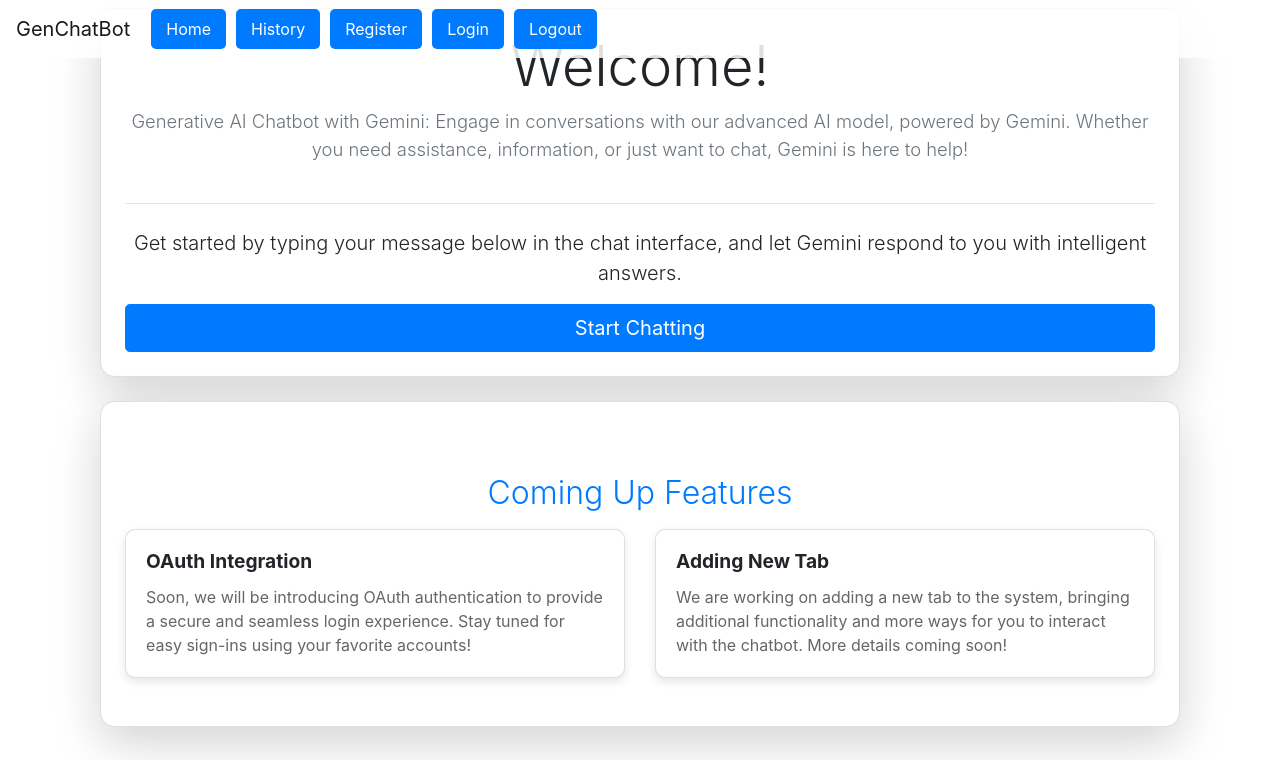
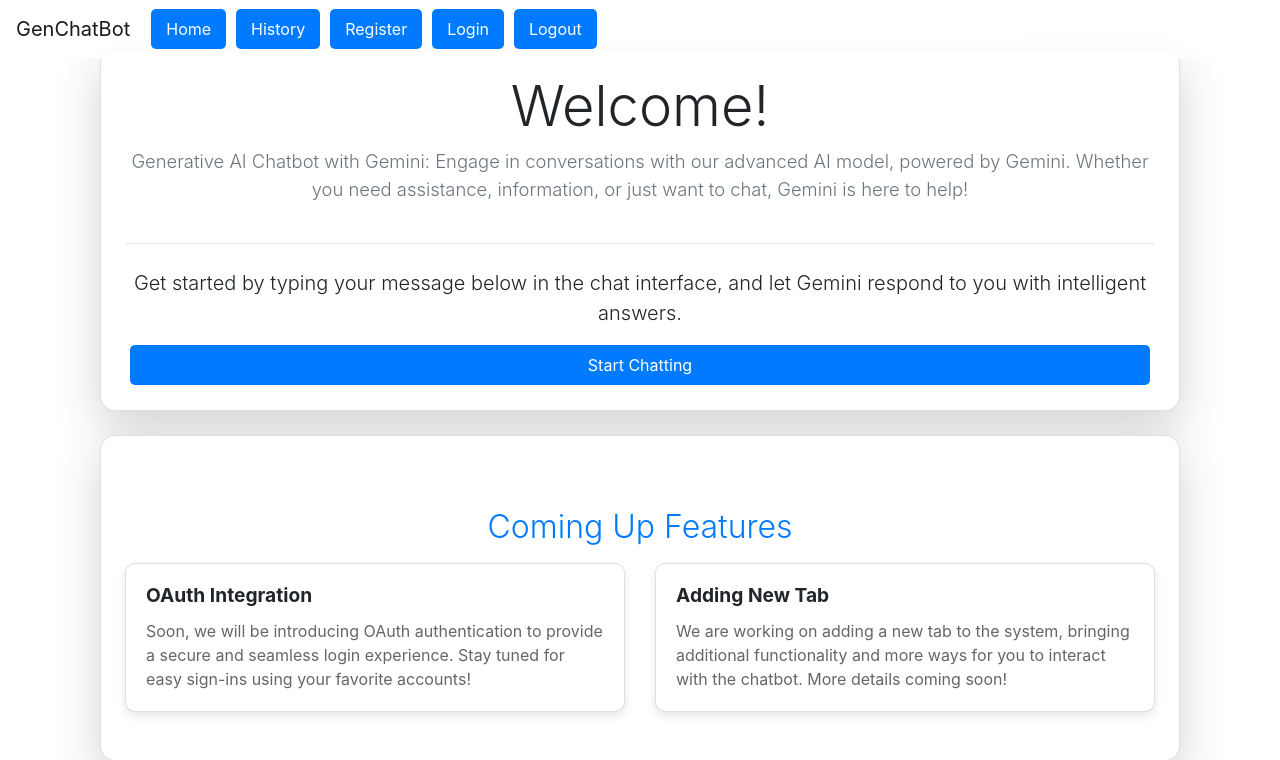
Before and after one commit to biniam0/GemBot, a Django app: page / in a window 1280 px wide. Shown: the top 760 px of the page. Run offline with Django 5.2, Linux system fonts and the light colour scheme; some libraries are stand-ins or nearby versions.

Commit message:
Adding some styling and hovering effect on Start Chatting button in home page

```diff
--- a/chatbot/templates/home.html
+++ b/chatbot/templates/home.html
@@ -29,9 +29,23 @@
     font-size: 1rem;
     color: #666;
   }
+  .btn {
+    background-color: #007bff; /* Light blue background */
+    border: none;
+    color: white; /* Blue text */
+    margin: 1px 5px; /* Add some spacing between buttons */
+    padding: 8px 15px; /* Adjust padding for consistent look */
+    border-radius: 5px; /* Slightly rounded corners */
+    transition: background-color 0.3s ease, color 0.3s ease;
+  }
+
+  .btn:hover {
+    background-color: white; /* Slightly darker blue on hover */
+    color: black; /* Darker text on hover */
+  }
 </style>
 
-<div class="container mt-2">
+<div class="container mt-5">
   <div class="card p-4 shadow-lg text-center">
     {% comment %} {% if user.is_authenticated %}
     <h1 class="display-4">Welcome, {{ user.username }}!</h1>
@@ -51,9 +65,7 @@
       Get started by typing your message below in the chat interface, and let
       Gemini respond to you with intelligent answers.
     </p>
-    <a class="btn btn-primary btn-lg" href="{% url 'chat' %}" role="button"
-      >Start Chatting</a
-    >
+    <a class="btn" href="{% url 'chat' %}" role="button">Start Chatting</a>
   </div>
 </div>
 <!-- Upcoming Features Section -->
```
